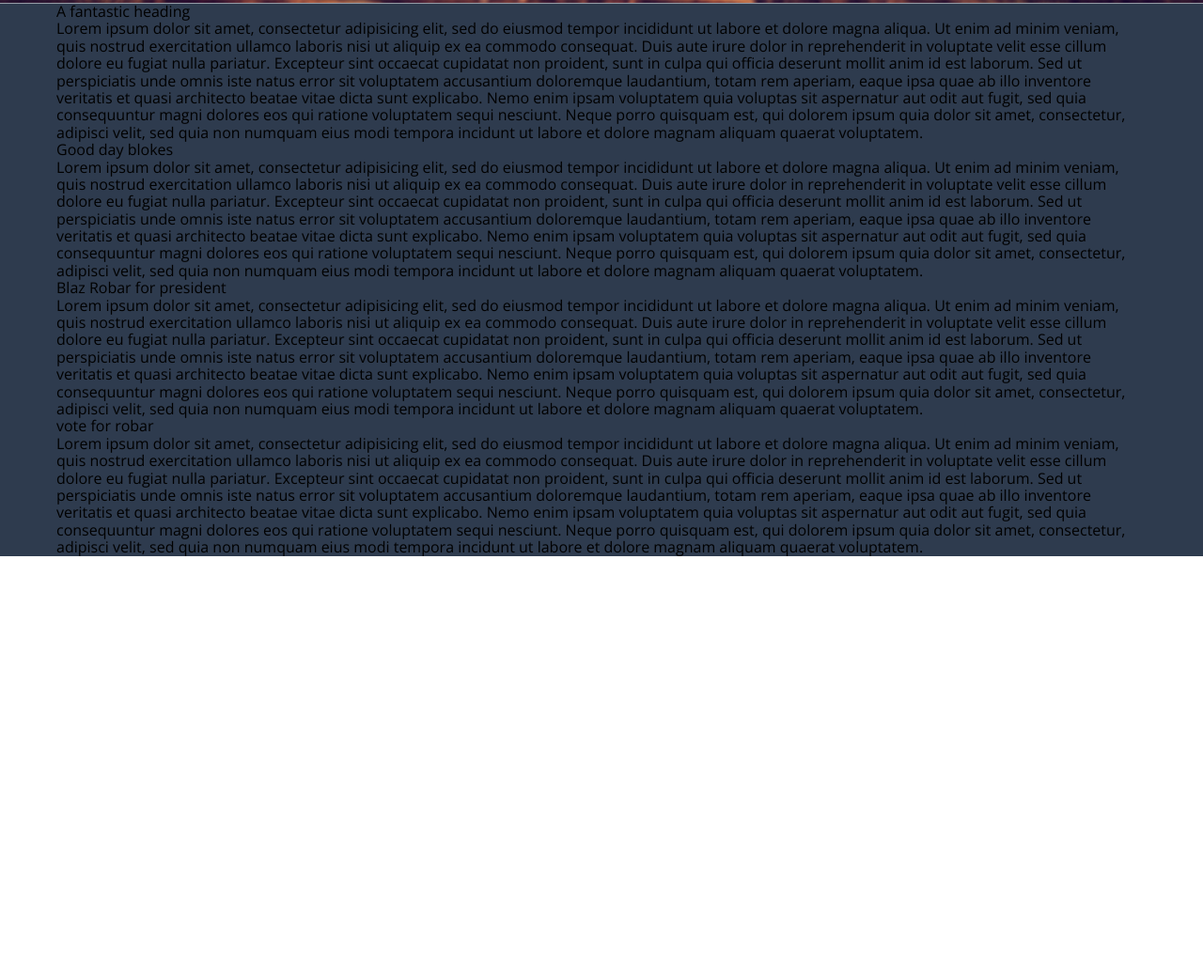
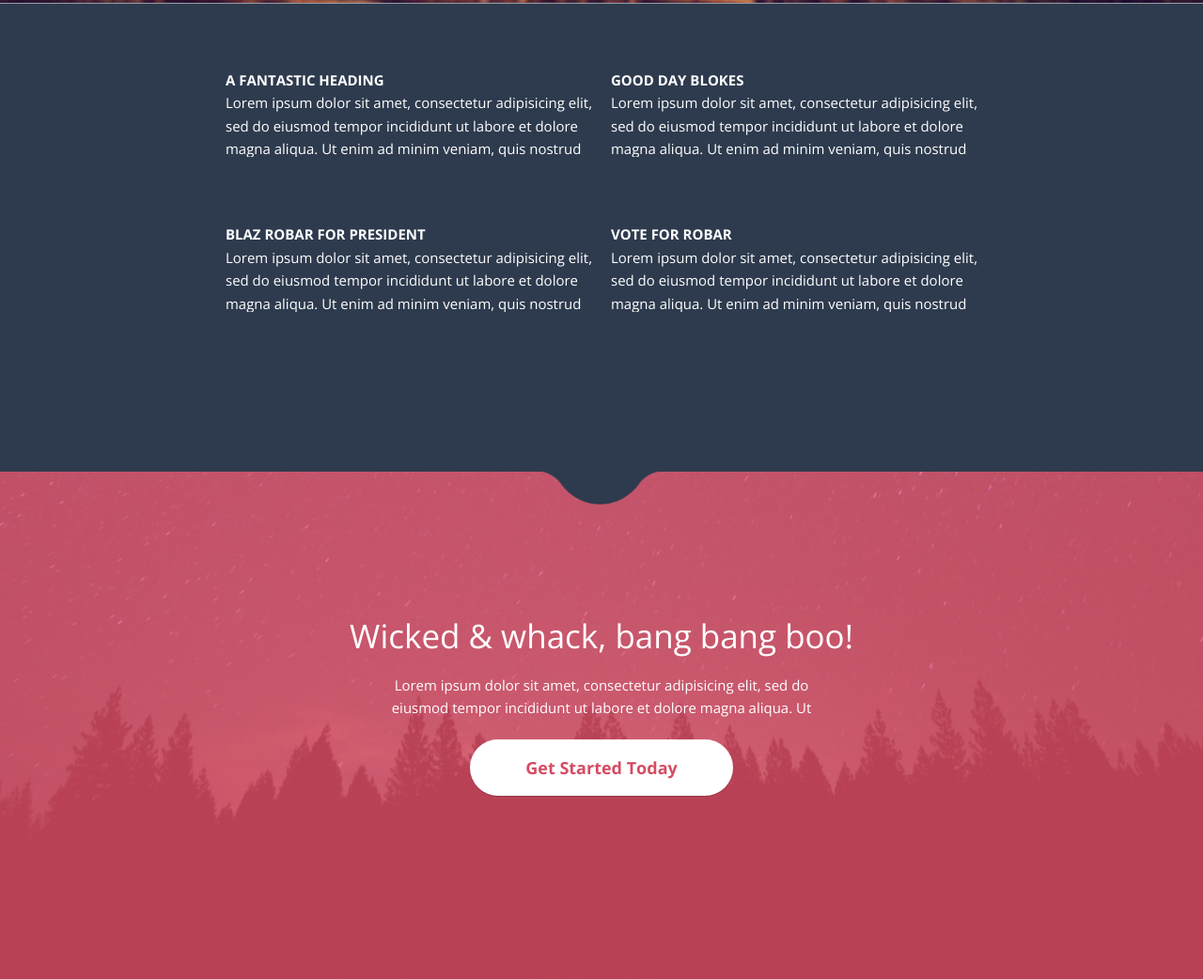
Before and after one commit to kvibrik/pex, a website: page index.html in a window 1280 px wide. Shown: the part 797-1839 px from the top of the page at 94% size. Before the commit the page ends 1390 px from the top, so only its background shows below. Drawn offline with nearby package versions, Linux system fonts and the light colour scheme.

Commit message:
features and pink

```diff
--- a/index.html
+++ b/index.html
@@ -31,7 +31,7 @@
         Designs your eyeballs will thank you for
       </div>
       <div class="header__info">
-        <button type="button" class="button button_velvet">
+        <button type="button" class="button button_velvet button-header">
           Get Started Today
         </button>
         <div class="header__text">
@@ -44,45 +44,54 @@
 
 
 <div class="features">
-  <div class="container">
+  <div class="container features__container">
 
-    <div class="features__item">
+    <article class="features__item">
       <div class="features__title">
         A fantastic heading
       </div>
       <div class="features__text">
           Lorem ipsum dolor sit amet, consectetur adipisicing elit, sed do eiusmod tempor incididunt ut labore et dolore magna aliqua. Ut enim ad minim veniam, quis nostrud exercitation ullamco laboris nisi ut aliquip ex ea commodo consequat. Duis aute irure dolor in reprehenderit in voluptate velit esse cillum dolore eu fugiat nulla pariatur. Excepteur sint occaecat cupidatat non proident, sunt in culpa qui officia deserunt mollit anim id est laborum. Sed ut perspiciatis unde omnis iste natus error sit voluptatem accusantium doloremque laudantium, totam rem aperiam, eaque ipsa quae ab illo inventore veritatis et quasi architecto beatae vitae dicta sunt explicabo. Nemo enim ipsam voluptatem quia voluptas sit aspernatur aut odit aut fugit, sed quia consequuntur magni dolores eos qui ratione voluptatem sequi nesciunt. Neque porro quisquam est, qui dolorem ipsum quia dolor sit amet, consectetur, adipisci velit, sed quia non numquam eius modi tempora incidunt ut labore et dolore magnam aliquam quaerat voluptatem.
       </div>
-    </div>
+    </article>
 
-    <div class="features__item">
+    <article class="features__item">
       <div class="features__title">
         Good day blokes
       </div>
       <div class="features__text">
           Lorem ipsum dolor sit amet, consectetur adipisicing elit, sed do eiusmod tempor incididunt ut labore et dolore magna aliqua. Ut enim ad minim veniam, quis nostrud exercitation ullamco laboris nisi ut aliquip ex ea commodo consequat. Duis aute irure dolor in reprehenderit in voluptate velit esse cillum dolore eu fugiat nulla pariatur. Excepteur sint occaecat cupidatat non proident, sunt in culpa qui officia deserunt mollit anim id est laborum. Sed ut perspiciatis unde omnis iste natus error sit voluptatem accusantium doloremque laudantium, totam rem aperiam, eaque ipsa quae ab illo inventore veritatis et quasi architecto beatae vitae dicta sunt explicabo. Nemo enim ipsam voluptatem quia voluptas sit aspernatur aut odit aut fugit, sed quia consequuntur magni dolores eos qui ratione voluptatem sequi nesciunt. Neque porro quisquam est, qui dolorem ipsum quia dolor sit amet, consectetur, adipisci velit, sed quia non numquam eius modi tempora incidunt ut labore et dolore magnam aliquam quaerat voluptatem.
       </div>
-    </div>
+    </article>
 
-    <div class="features__item">
+    <article class="features__item">
       <div class="features__title">
         Blaz Robar for president
       </div>
       <div class="features__text">
           Lorem ipsum dolor sit amet, consectetur adipisicing elit, sed do eiusmod tempor incididunt ut labore et dolore magna aliqua. Ut enim ad minim veniam, quis nostrud exercitation ullamco laboris nisi ut aliquip ex ea commodo consequat. Duis aute irure dolor in reprehenderit in voluptate velit esse cillum dolore eu fugiat nulla pariatur. Excepteur sint occaecat cupidatat non proident, sunt in culpa qui officia deserunt mollit anim id est laborum. Sed ut perspiciatis unde omnis iste natus error sit voluptatem accusantium doloremque laudantium, totam rem aperiam, eaque ipsa quae ab illo inventore veritatis et quasi architecto beatae vitae dicta sunt explicabo. Nemo enim ipsam voluptatem quia voluptas sit aspernatur aut odit aut fugit, sed quia consequuntur magni dolores eos qui ratione voluptatem sequi nesciunt. Neque porro quisquam est, qui dolorem ipsum quia dolor sit amet, consectetur, adipisci velit, sed quia non numquam eius modi tempora incidunt ut labore et dolore magnam aliquam quaerat voluptatem.
       </div>
-    </div>
+    </article>
 
-    <div class="features__item">
+    <article class="features__item">
       <div class="features__title">
         vote for robar
       </div>
       <div class="features__text">
           Lorem ipsum dolor sit amet, consectetur adipisicing elit, sed do eiusmod tempor incididunt ut labore et dolore magna aliqua. Ut enim ad minim veniam, quis nostrud exercitation ullamco laboris nisi ut aliquip ex ea commodo consequat. Duis aute irure dolor in reprehenderit in voluptate velit esse cillum dolore eu fugiat nulla pariatur. Excepteur sint occaecat cupidatat non proident, sunt in culpa qui officia deserunt mollit anim id est laborum. Sed ut perspiciatis unde omnis iste natus error sit voluptatem accusantium doloremque laudantium, totam rem aperiam, eaque ipsa quae ab illo inventore veritatis et quasi architecto beatae vitae dicta sunt explicabo. Nemo enim ipsam voluptatem quia voluptas sit aspernatur aut odit aut fugit, sed quia consequuntur magni dolores eos qui ratione voluptatem sequi nesciunt. Neque porro quisquam est, qui dolorem ipsum quia dolor sit amet, consectetur, adipisci velit, sed quia non numquam eius modi tempora incidunt ut labore et dolore magnam aliquam quaerat voluptatem.
       </div>
-    </div>
+    </article>
 
   </div>
 </div>
+  <section class="pink">
+  <div class="container">
+    <div class="pink__title">Wicked & whack, bang bang boo!</div>
+    <div class="pink__text">Lorem ipsum dolor sit amet, consectetur adipisicing elit, sed do eiusmod tempor incididunt ut labore et dolore magna aliqua. Ut enim ad minim veniam, quis nostrud exercitation ullamco laboris nisi ut aliquip ex ea commodo consequat. Duis aute irure dolor in reprehenderit in voluptate velit esse cillum dolore eu fugiat nulla pariatur. Excepteur sint occaecat cupidatat non proident, sunt in culpa qui officia deserunt mollit anim id est laborum. Sed ut perspiciatis unde omnis iste natus error sit voluptatem accusantium doloremque laudantium, totam rem aperiam, eaque ipsa quae ab illo inventore veritatis et quasi architecto beatae vitae dicta sunt explicabo. Nemo enim ipsam voluptatem quia voluptas sit aspernatur aut odit aut fugit, sed quia consequuntur magni dolores eos qui ratione voluptatem sequi nesciunt. Neque porro quisquam est, qui dolorem ipsum quia dolor sit amet, consectetur, adipisci velit, sed quia non numquam eius modi tempora incidunt ut labore et dolore magnam aliquam quaerat voluptatem.</div>
+    <button type="button" class="button button_white button-pink">
+      Get Started Today
+    </button>
+  </div>
+</section>
 </body>
 </html>
--- a/src/scss/partials/_features.scss
+++ b/src/scss/partials/_features.scss
@@ -5,7 +5,7 @@
   position: relative;
   background-color: $blue;
 
-  &:before{
+  &::before{
     content: "";
     position: absolute;
     width: 100%;
@@ -15,5 +15,43 @@
     left: 0;
   }
 
+  &__container {
+    display: flex;
+    font-size: 0.937rem;
+    color: $white;
+    line-height: 1.628;
+    width: 100%;
+    max-width: 820px;
+    flex-wrap: wrap;
+    padding: 35px 0 135px;
+  }
 
+  &__item {
+    max-width: 390px;
+    width: 100%;
+    margin: 35px 10px;
+  }
+
+  &__title {
+    font-weight: 700;
+    text-transform: uppercase;
+  }
+
+  &__text {
+    font-weight: 400;
+    max-height: 70px;
+    overflow: hidden;
+  }
+
+  &::after {
+    content: "";
+    position: absolute;
+    bottom: -35px;
+    left: 50%;
+    transform: translateX(-50%);
+    width: 141px;
+    height: 72px;
+    background: url("/img/feautures.png") no-repeat;
+    z-index: 50;
+  }
 }
--- a/src/scss/partials/_main.scss
+++ b/src/scss/partials/_main.scss
@@ -26,7 +26,6 @@ body {
   color: $white;
   font-size: 1.125rem;
   font-weight: 700;
-  margin-top: 50px;
 
   &:focus {
     outline: none;
@@ -39,4 +38,19 @@ body {
       background-color: lighten($velvet, 3%);
     }
   }
+
+  &_white {
+    background-color: $white;
+    color: $buttonPink;
+    position: relative;
+    z-index: 30;
+  }
+
+  &-header {
+    margin-top: 50px;
+  }
+
+  &-pink {
+    margin: 15px 0;
+  }
 }
--- /dev/null
+++ b/src/scss/partials/_pink.scss
@@ -0,0 +1,47 @@
+@import 'var';
+
+.pink {
+  position: relative;
+  z-index: 10;
+  background-color: $pink;
+  text-align: center;
+  padding: 145px 0 180px;
+
+  &::before {
+    content: "";
+    position: absolute;
+    top: 0;
+    left: 0;
+    right: 0;
+    bottom: 0;
+    background:  url("/img/forest.jpg") no-repeat 50% 50%;
+    background-size: cover;
+    opacity: 0.2;
+    z-index: 20;
+  }
+
+  &__title {
+    padding: 10px 0;
+    text-align: center;
+    font-size: 2.187rem;
+    font-weight: 300;
+    color: $white;
+    position: relative;
+    z-index: 30;
+  }
+
+  &__text {
+    font-size: 0.937rem;
+    color: $white;
+    font-weight: 400;
+    line-height: 1.625;
+    padding: 10px 0 15px;
+    max-width: 450px;
+    width: 100%;
+    height: 40px;
+    overflow: hidden;
+    margin: 0 auto;
+    position: relative;
+    z-index: 30;
+  }
+}
--- a/src/scss/partials/_var.scss
+++ b/src/scss/partials/_var.scss
@@ -4,6 +4,8 @@ $gray: #626262;
 $white: #fff;
 $velvet: #8824cd;
 $blue: #2e3b4e;
+$buttonPink: #d54c63;
+$pink: #e7526b;
 
 //mixins
 
--- a/src/scss/style.scss
+++ b/src/scss/style.scss
@@ -3,3 +3,4 @@
 @import 'partials/_main';
 @import 'partials/header';
 @import 'partials/features';
+@import 'partials/pink';
```
Also changed, not shown: src/index.html (+1 -0 lines), src/templates/features.html (+3 -3 lines), src/templates/header.html (+1 -1 lines), src/templates/pink.html (added, +9 -0 lines), css/style.css, img/about.jpg (added), img/feautures.png (added), img/forest.jpg (added), src/img/about.jpg (added), src/img/feautures.png (added), src/img/forest.jpg (added), 1 other file.
